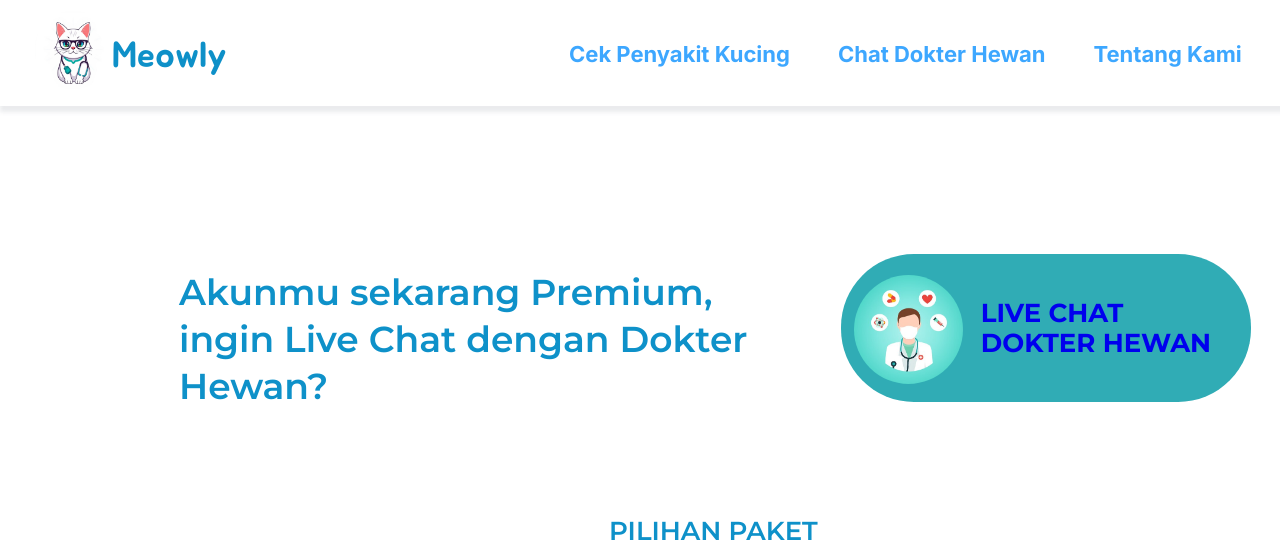
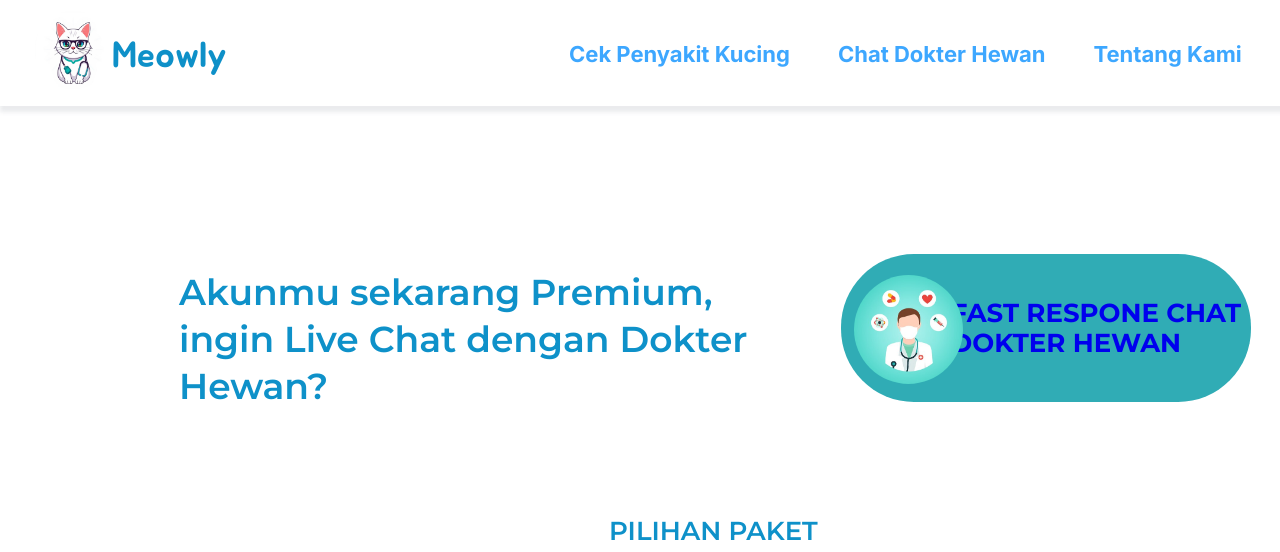
Before and after one commit to bayusegara27/miawweb, a Flask app: page /prem in a window 1280 px wide. Shown: the top 552 px of the page. Run offline with Flask 3, Linux system fonts and the light colour scheme; some libraries are stand-ins or nearby versions; some web fonts are replaced.

Commit message:
Update prem.html

```diff
--- a/templates/prem.html
+++ b/templates/prem.html
@@ -66,7 +66,7 @@
           </a>
           <a href="https://linktr.ee/ajnvec" class="kotakwa">KONTAK KAMI</a>
           <a href="https://wa.me/62895364914933" class="kotakdokter"
-            >LIVE CHAT<br />DOKTER HEWAN</a
+            >FAST RESPONE CHAT<br />DOKTER HEWAN</a
           >
           <a href="https://wa.me/62895364914933">
             <img class="dok" src="/static/img/image-14.png" />
```
